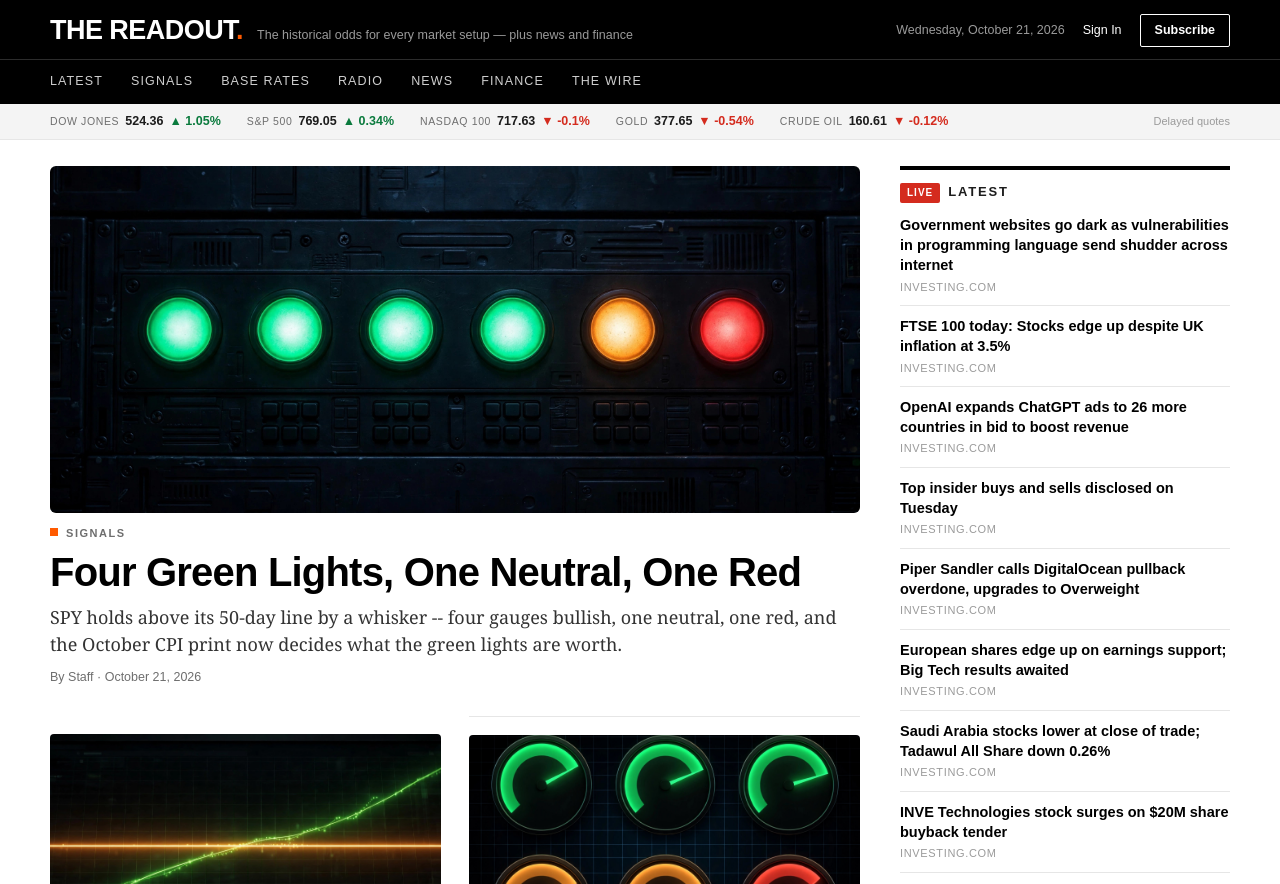
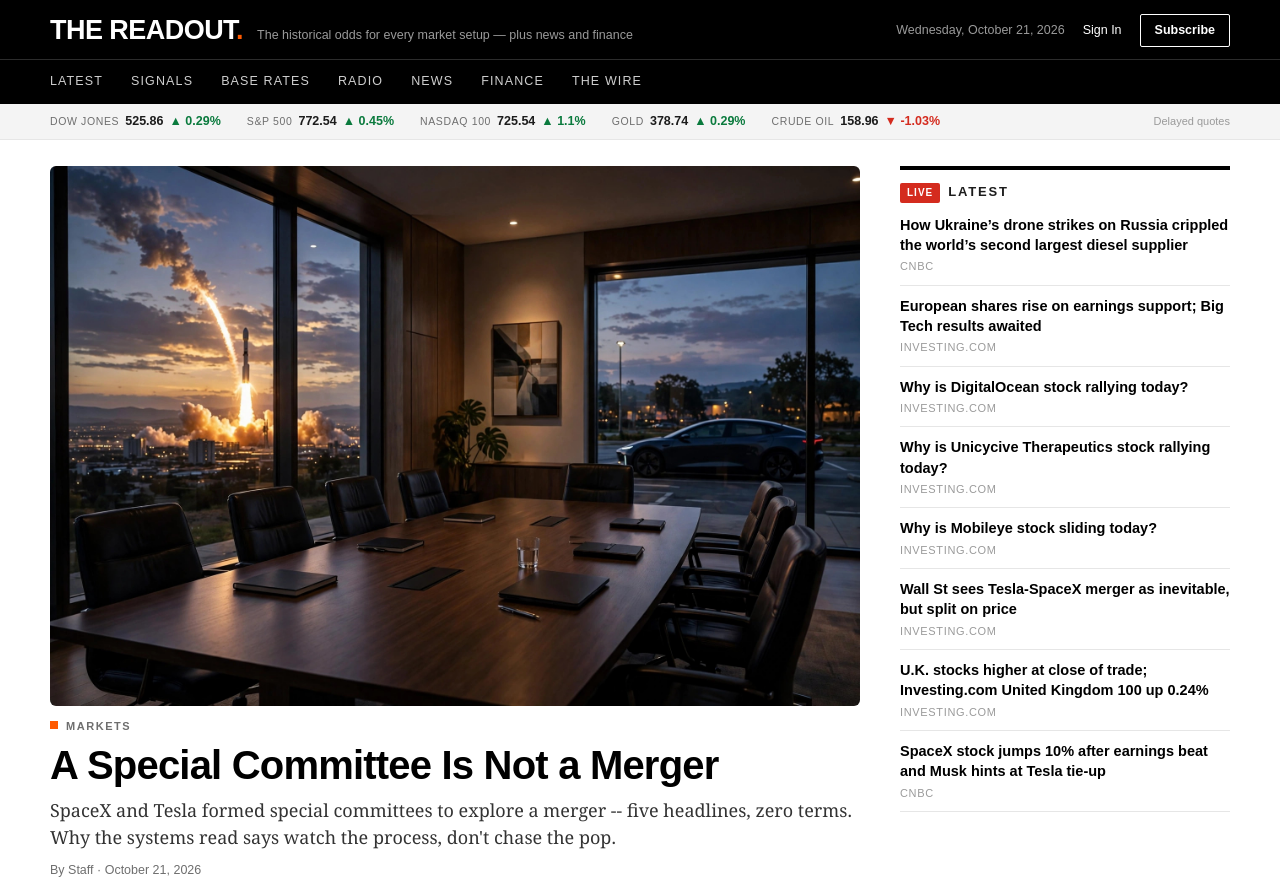
Before and after one commit to gatoreditor-glitch/the-readout, an Eleventy site: page src/index.njk in a window 1280 px wide. Shown: the top 884 px of the page. Built offline with nearby package versions, Linux system fonts and the light colour scheme; Eleventy itself is replaced by a stand-in of ours; files that its build step writes are made by us from their sources.

Commit message:
Publish SpaceX-Tesla special committee piece (Oct 21)

```diff
--- a/src/_data/base_rates.json
+++ b/src/_data/base_rates.json
@@ -1,5 +1,5 @@
 {
-  "computed_at": "2026-10-21T09:17:25",
+  "computed_at": "2026-10-21T16:23:20",
   "data_from": "2010-01-04",
   "data_to": "2026-10-20",
   "universe": "SPY daily closes (dividends excluded)",
--- a/src/_data/markets.json
+++ b/src/_data/markets.json
@@ -1,40 +1,40 @@
 {
-  "updated": "2026-10-21T13:17:18.091Z",
+  "updated": "2026-10-21T16:23:15.329Z",
   "items": [
     {
       "label": "Dow Jones",
       "symbol": "DIA",
-      "price": 524.36,
-      "change": 5.44,
-      "pct": 1.0483
+      "price": 525.86,
+      "change": 1.5,
+      "pct": 0.2861
     },
     {
       "label": "S&P 500",
       "symbol": "SPY",
-      "price": 769.05,
-      "change": 2.57,
-      "pct": 0.3353
+      "price": 772.54,
+      "change": 3.49,
+      "pct": 0.4538
     },
     {
       "label": "Nasdaq 100",
       "symbol": "QQQ",
-      "price": 717.63,
-      "change": -0.73,
-      "pct": -0.1016
+      "price": 725.54,
+      "change": 7.91,
+      "pct": 1.1022
     },
     {
       "label": "Gold",
       "symbol": "GLD",
-      "price": 377.65,
-      "change": -2.04,
-      "pct": -0.5373
+      "price": 378.74,
+      "change": 1.09,
+      "pct": 0.2886
     },
     {
       "label": "Crude Oil",
       "symbol": "USO",
-      "price": 160.61,
-      "change": -0.2,
-      "pct": -0.1244
+      "price": 158.96,
+      "change": -1.65,
+      "pct": -1.0273
     }
   ]
 }
--- a/src/_data/radio.json
+++ b/src/_data/radio.json
@@ -1,5 +1,12 @@
 {
   "episodes": [
+    {
+      "date": "2026-10-21",
+      "title": "A Special Committee Is Not a Merger",
+      "desc": "SpaceX and Tesla formed special committees to explore a merger -- five headlines, zero terms. Why the systems read says watch the process, don't chase the pop.",
+      "duration": "3:54",
+      "file": "/assets/audio/special-committee-not-merger.mp3"
+    },
     {
       "date": "2026-10-21",
       "title": "Four Green Lights, One Neutral, One Red",
@@ -23,10 +30,10 @@
     },
     {
       "date": "2026-10-18",
-      "desc": "Trend neutral, volatility calm, inflation misbehaving \u2014 the market is arguing with itself.",
+      "desc": "Trend neutral, volatility calm, inflation misbehaving — the market is arguing with itself.",
       "duration": "0:33",
       "file": "/assets/audio/ep03-signals-readout.mp3",
-      "title": "Market Briefing \u2014 October 18"
+      "title": "Market Briefing — October 18"
     },
     {
       "date": "2026-10-18",
@@ -37,7 +44,7 @@
     },
     {
       "date": "2026-10-18",
-      "desc": "What The Readout Radio is: short audio briefings on markets, data, and the odds \u2014 every fear has a base rate.",
+      "desc": "What The Readout Radio is: short audio briefings on markets, data, and the odds — every fear has a base rate.",
       "duration": "0:17",
       "file": "/assets/audio/ep01-welcome.mp3",
       "title": "Welcome to The Readout Radio"
--- a/src/_data/signals.json
+++ b/src/_data/signals.json
@@ -1,5 +1,5 @@
 {
-  "updated": "2026-10-21T13:17:23.496Z",
+  "updated": "2026-10-21T16:23:18.716Z",
   "signals": [
     {
       "id": "trend",
@@ -25,23 +25,23 @@
     {
       "id": "curve",
       "label": "Yield Curve (10Y–2Y)",
-      "value": "+0.38 pp",
-      "signal": "bullish",
-      "note": "Normal upward slope — no recession warning from the curve."
+      "value": "—",
+      "signal": "neutral",
+      "note": "Data unavailable in this build."
     },
     {
       "id": "inflation",
       "label": "Inflation (CPI YoY)",
-      "value": "3.7%",
-      "signal": "bearish",
-      "note": "Hot — keeps the Fed hawkish."
+      "value": "—",
+      "signal": "neutral",
+      "note": "Data unavailable in this build."
     },
     {
       "id": "labor",
       "label": "Unemployment",
-      "value": "4.2%",
-      "signal": "bullish",
-      "note": "Flat 0.0pp over 3 months — steady."
+      "value": "—",
+      "signal": "neutral",
+      "note": "Data unavailable in this build."
     }
   ]
 }
--- a/src/_data/wire.json
+++ b/src/_data/wire.json
@@ -1,132 +1,132 @@
 {
-  "updated": "2026-10-21T13:17:15.122Z",
+  "updated": "2026-10-21T16:23:12.234Z",
   "order": [
     "Finance"
   ],
   "groups": {
     "Finance": [
       {
-        "headline": "Government websites go dark as vulnerabilities in programming language send shudder across internet",
-        "source": "Investing.com",
-        "url": "https://www.investing.com/news/stock-market-news/cyber-agency-warns-websites-may-go-dark-as-php-prepares-critical-fix-4961963",
-        "datetime": "2026-10-21T17:12:20.000Z"
+        "headline": "How Ukraine’s drone strikes on Russia crippled the world’s second largest diesel supplier",
+        "source": "CNBC",
+        "url": "https://www.cnbc.com/2026/10/21/ukraine-russia-drone-diesel-refinery-trump-putin-zelenskyy.html",
+        "datetime": "2026-10-21T16:18:27.000Z"
       },
       {
-        "headline": "FTSE 100 today: Stocks edge up despite UK inflation at 3.5%",
+        "headline": "European shares rise on earnings support; Big Tech results awaited",
         "source": "Investing.com",
-        "url": "https://www.investing.com/news/stock-market-news/ftse-100-today-stocks-slip-as-uk-inflation-quickens-to-35-4961773",
-        "datetime": "2026-10-21T17:10:08.000Z"
+        "url": "https://www.investing.com/news/stock-market-news/european-shares-steady-ahead-of-big-tech-reports-4961665",
+        "datetime": "2026-10-21T16:14:38.000Z"
       },
       {
-        "headline": "OpenAI expands ChatGPT ads to 26 more countries in bid to boost revenue",
+        "headline": "Why is DigitalOcean stock rallying today?",
         "source": "Investing.com",
-        "url": "https://www.investing.com/news/stock-market-news/openai-expands-chatgpt-ads-to-26-more-countries-in-bid-to-boost-revenue-4963176",
-        "datetime": "2026-10-21T17:06:28.000Z"
+        "url": "https://www.investing.com/news/stock-market-news/why-is-digitalocean-stock-rallying-today-93CH-4963689",
+        "datetime": "2026-10-21T16:13:53.000Z"
       },
       {
-        "headline": " Top insider buys and sells disclosed on Tuesday",
+        "headline": "Why is Unicycive Therapeutics stock rallying today?",
         "source": "Investing.com",
-        "url": "https://www.investing.com/news/stock-market-news/top-insider-buys-and-sells-disclosed-on-tuesday-93CH-4963139",
-        "datetime": "2026-10-21T17:02:17.000Z"
+        "url": "https://www.investing.com/news/stock-market-news/why-is-unicycive-therapeutics-stock-rallying-today-93CH-4963688",
+        "datetime": "2026-10-21T16:13:45.000Z"
       },
       {
-        "headline": "Piper Sandler calls DigitalOcean pullback overdone, upgrades to Overweight",
+        "headline": "Why is Mobileye stock sliding today?",
         "source": "Investing.com",
-        "url": "https://www.investing.com/news/stock-market-news/piper-sandler-calls-digitalocean-pullback-overdone-upgrades-to-overweight-4963120",
-        "datetime": "2026-10-21T17:00:14.000Z"
+        "url": "https://www.investing.com/news/stock-market-news/why-is-mobileye-stock-sliding-today-93CH-4963687",
+        "datetime": "2026-10-21T16:13:38.000Z"
       },
       {
-        "headline": "European shares edge up on earnings support; Big Tech results awaited",
+        "headline": "Wall St sees Tesla-SpaceX merger as inevitable, but split on price",
         "source": "Investing.com",
-        "url": "https://www.investing.com/news/stock-market-news/european-shares-steady-ahead-of-big-tech-reports-4961665",
-        "datetime": "2026-10-21T17:00:11.000Z"
+        "url": "https://www.investing.com/news/stock-market-news/teslaspacex-deal-wall-st-says-inevitable-but-musk-says-its-not-certain-4962374",
+        "datetime": "2026-10-21T16:12:57.000Z"
       },
       {
-        "headline": "Saudi Arabia stocks lower at close of trade; Tadawul All Share down 0.26%",
+        "headline": "U.K. stocks higher at close of trade; Investing.com United Kingdom 100 up 0.24%",
         "source": "Investing.com",
-        "url": "https://www.investing.com/news/stock-market-news/saudi-arabia-stocks-lower-at-close-of-trade-tadawul-all-share-down-026-4963071",
-        "datetime": "2026-10-21T16:45:03.000Z"
+        "url": "https://www.investing.com/news/stock-market-news/uk-stocks-higher-at-close-of-trade-investingcom-united-kingdom-100-up-024-4963686",
+        "datetime": "2026-10-21T16:09:07.000Z"
       },
       {
-        "headline": "INVE Technologies stock surges on $20M share buyback tender",
-        "source": "Investing.com",
-        "url": "https://www.investing.com/news/stock-market-news/inve-technologies-stock-surges-on-20m-share-buyback-tender-4963070",
-        "datetime": "2026-10-21T16:44:40.000Z"
+        "headline": "SpaceX stock jumps 10% after earnings beat and Musk hints at Tesla tie-up",
+        "source": "CNBC",
+        "url": "https://www.cnbc.com/2026/10/21/spacex-spcx-stock-musk-merger-tesla.html",
+        "datetime": "2026-10-21T16:08:50.000Z"
       },
       {
-        "headline": "Netflix slides as weak outlook deepens worries on viewership, revenue growth",
+        "headline": "Spain stocks higher at close of trade; IBEX 35 up 1.08%",
         "source": "Investing.com",
-        "url": "https://www.investing.com/news/stock-market-news/netflix-slides-as-weak-profit-ad-outlook-intensify-investor-anxiety-4962151",
-        "datetime": "2026-10-21T16:42:28.000Z"
+        "url": "https://www.investing.com/news/stock-market-news/spain-stocks-higher-at-close-of-trade-ibex-35-up-108-4963685",
+        "datetime": "2026-10-21T16:08:41.000Z"
       },
       {
-        "headline": "Robinhood is a “generational growth story” declares analyst",
+        "headline": "Portugal stocks higher at close of trade; PSI up 0.46%",
         "source": "Investing.com",
-        "url": "https://www.investing.com/news/stock-market-news/robinhood-is-a-generational-growth-story-declares-analyst-4963060",
-        "datetime": "2026-10-21T16:41:01.000Z"
+        "url": "https://www.investing.com/news/stock-market-news/portugal-stocks-higher-at-close-of-trade-psi-up-046-4963684",
+        "datetime": "2026-10-21T16:08:15.000Z"
       },
       {
-        "headline": "Mortgage rates drop for the first time in 2 months, but demand still falls further",
-        "source": "CNBC",
-        "url": "https://www.cnbc.com/2026/10/21/mortgage-rates-drop-for-the-first-time-in-2-months-but-demand-falls.html",
-        "datetime": "2026-10-21T13:13:48.000Z"
+        "headline": "Netherlands stocks higher at close of trade; AEX up 0.77%",
+        "source": "Investing.com",
+        "url": "https://www.investing.com/news/stock-market-news/netherlands-stocks-higher-at-close-of-trade-aex-up-077-4963683",
+        "datetime": "2026-10-21T16:07:46.000Z"
       },
       {
-        "headline": "OpenAI expands ChatGPT Ads to 26 new countries as diversification push accelerates",
-        "source": "CNBC",
-        "url": "https://www.cnbc.com/2026/10/21/openai-chatgpt-ads-26-countries.html",
-        "datetime": "2026-10-21T13:00:01.000Z"
+        "headline": "Italy stocks higher at close of trade; Investing.com Italy 40 up 1.23%",
+        "source": "Investing.com",
+        "url": "https://www.investing.com/news/stock-market-news/italy-stocks-higher-at-close-of-trade-investingcom-italy-40-up-123-4963682",
+        "datetime": "2026-10-21T16:07:19.000Z"
       }
     ]
   },
   "latest": [
     {
-      "headline": "Government websites go dark as vulnerabilities in programming language send shudder across internet",
-      "source": "Investing.com",
-      "url": "https://www.investing.com/news/stock-market-news/cyber-agency-warns-websites-may-go-dark-as-php-prepares-critical-fix-4961963",
-      "datetime": "2026-10-21T17:12:20.000Z"
+      "headline": "How Ukraine’s drone strikes on Russia crippled the world’s second largest diesel supplier",
+      "source": "CNBC",
+      "url": "https://www.cnbc.com/2026/10/21/ukraine-russia-drone-diesel-refinery-trump-putin-zelenskyy.html",
+      "datetime": "2026-10-21T16:18:27.000Z"
     },
     {
-      "headline": "FTSE 100 today: Stocks edge up despite UK inflation at 3.5%",
+      "headline": "European shares rise on earnings support; Big Tech results awaited",
       "source": "Investing.com",
-      "url": "https://www.investing.com/news/stock-market-news/ftse-100-today-stocks-slip-as-uk-inflation-quickens-to-35-4961773",
-      "datetime": "2026-10-21T17:10:08.000Z"
+      "url": "https://www.investing.com/news/stock-market-news/european-shares-steady-ahead-of-big-tech-reports-4961665",
+      "datetime": "2026-10-21T16:14:38.000Z"
     },
     {
-      "headline": "OpenAI expands ChatGPT ads to 26 more countries in bid to boost revenue",
+      "headline": "Why is DigitalOcean stock rallying today?",
       "source": "Investing.com",
-      "url": "https://www.investing.com/news/stock-market-news/openai-expands-chatgpt-ads-to-26-more-countries-in-bid-to-boost-revenue-4963176",
-      "datetime": "2026-10-21T17:06:28.000Z"
+      "url": "https://www.investing.com/news/stock-market-news/why-is-digitalocean-stock-rallying-today-93CH-4963689",
+      "datetime": "2026-10-21T16:13:53.000Z"
     },
     {
-      "headline": " Top insider buys and sells disclosed on Tuesday",
+      "headline": "Why is Unicycive Therapeutics stock rallying today?",
       "source": "Investing.com",
-      "url": "https://www.investing.com/news/stock-market-news/top-insider-buys-and-sells-disclosed-on-tuesday-93CH-4963139",
-      "datetime": "2026-10-21T17:02:17.000Z"
+      "url": "https://www.investing.com/news/stock-market-news/why-is-unicycive-therapeutics-stock-rallying-today-93CH-4963688",
+      "datetime": "2026-10-21T16:13:45.000Z"
     },
     {
-      "headline": "Piper Sandler calls DigitalOcean pullback overdone, upgrades to Overweight",
+      "headline": "Why is Mobileye stock sliding today?",
       "source": "Investing.com",
-      "url": "https://www.investing.com/news/stock-market-news/piper-sandler-calls-digitalocean-pullback-overdone-upgrades-to-overweight-4963120",
-      "datetime": "2026-10-21T17:00:14.000Z"
+      "url": "https://www.investing.com/news/stock-market-news/why-is-mobileye-stock-sliding-today-93CH-4963687",
+      "datetime": "2026-10-21T16:13:38.000Z"
     },
     {
-      "headline": "European shares edge up on earnings support; Big Tech results awaited",
+      "headline": "Wall St sees Tesla-SpaceX merger as inevitable, but split on price",
       "source": "Investing.com",
-      "url": "https://www.investing.com/news/stock-market-news/european-shares-steady-ahead-of-big-tech-reports-4961665",
-      "datetime": "2026-10-21T17:00:11.000Z"
+      "url": "https://www.investing.com/news/stock-market-news/teslaspacex-deal-wall-st-says-inevitable-but-musk-says-its-not-certain-4962374",
+      "datetime": "2026-10-21T16:12:57.000Z"
     },
     {
-      "headline": "Saudi Arabia stocks lower at close of trade; Tadawul All Share down 0.26%",
+      "headline": "U.K. stocks higher at close of trade; Investing.com United Kingdom 100 up 0.24%",
       "source": "Investing.com",
-      "url": "https://www.investing.com/news/stock-market-news/saudi-arabia-stocks-lower-at-close-of-trade-tadawul-all-share-down-026-4963071",
-      "datetime": "2026-10-21T16:45:03.000Z"
+      "url": "https://www.investing.com/news/stock-market-news/uk-stocks-higher-at-close-of-trade-investingcom-united-kingdom-100-up-024-4963686",
+      "datetime": "2026-10-21T16:09:07.000Z"
     },
     {
-      "headline": "INVE Technologies stock surges on $20M share buyback tender",
-      "source": "Investing.com",
-      "url": "https://www.investing.com/news/stock-market-news/inve-technologies-stock-surges-on-20m-share-buyback-tender-4963070",
-      "datetime": "2026-10-21T16:44:40.000Z"
+      "headline": "SpaceX stock jumps 10% after earnings beat and Musk hints at Tesla tie-up",
+      "source": "CNBC",
+      "url": "https://www.cnbc.com/2026/10/21/spacex-spcx-stock-musk-merger-tesla.html",
+      "datetime": "2026-10-21T16:08:50.000Z"
     }
   ]
 }
--- /dev/null
+++ b/src/articles/special-committee-not-merger.md
@@ -0,0 +1,41 @@
+---
+title: "A Special Committee Is Not a Merger"
+date: 2026-10-21
+section: markets
+author: Staff
+excerpt: "SpaceX and Tesla formed special committees to explore a merger -- five headlines, zero terms. Why the systems read says watch the process, don't chase the pop."
+tags: articles
+layout: layouts/article.njk
+image: /assets/images/special-committee.jpg
+audio: /assets/audio/special-committee-not-merger.mp3
+---
+
+The finance wire this morning is dominated by one story told five different ways: Elon Musk says SpaceX and Tesla have each formed special committees to explore a potential merger. SpaceX jumped over 8% premarket after a Q3 earnings beat and the merger hint -- CNBC reports the pop followed both drivers. Wall Street, per the headlines, already calls the deal "inevitable." Musk himself says it is not certain.
+
+([Source: Investing.com](https://www.investing.com/news/stock-market-news/spacex-and-tesla-form-special-committees-to-evaluate-potential-merger-musk-says-4961262))
+
+Here's the systems read: a special committee is a process, not a deal. Markets have a long habit of pricing press releases at the certainty of done deals and then spending months repricing back down to the actual probability. That is exactly what this morning's pop looks like -- an 8% move on step one of a ten-step process.
+
+## The number to keep in your head: zero terms
+
+As of this morning, there are no terms. No exchange ratio, no premium, no structure, no timeline. Nobody -- not Musk, not the committees, not JPMorgan's analysts who are flagging what they call the single biggest obstacle to a deal -- can tell you what a share of Tesla gets you in this transaction or what a SpaceX private shareholder receives.
+
+That is not a criticism of the idea. There is genuine industrial logic here: Starlink is a cash-generating subscription business sitting inside a rocket company, and Tesla is a manufacturing and robotics machine that keeps getting valued as a car company. Put the two together and you can tell a story about the first vertically integrated space-industrial conglomerate. It is a good story.
+
+But systems traders don't trade stories. They trade expected value, and expected value requires a probability and a price. Right now we have neither. What we have is a sentiment event -- five headlines deep before lunch -- and sentiment events are for watching, not chasing.
+
+## To be fair
+
+Sometimes the press release *is* the trade. Special committees exploring a deal, announced by the principal himself, do not form for nothing. Musk doesn't volunteer his companies into months of legal process as a thought experiment. The base case has to be that a real transaction is being seriously evaluated, which means today's buyers are probably not wrong about the direction -- only about the certainty.
+
+And there is precedent for the industrial logic winning. The market has a habit of initially discounting Musk combinations (the SolarCity deal was widely mocked at announcement) and then being embarrassed by the outcome. Betting against the combination on vibes has not been the high-percentage play historically.
+
+One caveat worth stating plainly: this morning's 8% pop is not pure merger sentiment. The stock also posted a Q3 earnings beat, so the move reflects earnings momentum as well as merger speculation -- worth keeping straight before extrapolating the market's enthusiasm for the deal itself.
+
+## Here's your plan
+
+Don't chase the premarket pop. An 8% move with zero published terms is pure probability repricing -- you're paying the "inevitable" price for a deal Musk himself calls uncertain.
+
+The three things to watch, in order: (1) whether the committees produce actual terms, because an exchange ratio turns this from a story into a math problem; (2) JPMorgan's flagged obstacle, because mega-deals die on exactly one non-obvious issue -- regulatory, national-security, governance -- and the smart money figures out which one it is before the press release says so; (3) how Tesla trades relative to the news over the next two weeks, because if the stock gives back the pop while the committees are still working, the tape is telling you the probability is lower than the headlines imply.
+
+If this becomes a real deal with real terms, it will be a multi-month story with multiple entry points. You are not going to miss it by skipping day one.
```
Also changed, not shown: drafts/2026-10-21-special-committee-not-merger.md (+3 -1 lines), src/assets/images/media-generation-base-rate-above200-1792446255.json (deleted, +0 -9 lines), src/assets/images/media-generation-base-rate-below200-1792446245.json (deleted, +0 -9 lines), src/assets/images/media-generation-base-rate-january-1792446262.json (deleted, +0 -9 lines), src/assets/images/media-generation-base-rate-streak5up-1792446253.json (deleted, +0 -9 lines), src/assets/images/media-generation-data-brief-wti-1792504824.json (deleted, +0 -9 lines), src/assets/images/media-generation-oil-102-system-reading-1792512022.json (deleted, +0 -9 lines), src/assets/images/media-generation-split-dashboard-1792500668.json (deleted, +0 -9 lines), src/assets/images/special-committee.jpg (added), 1 other file.
